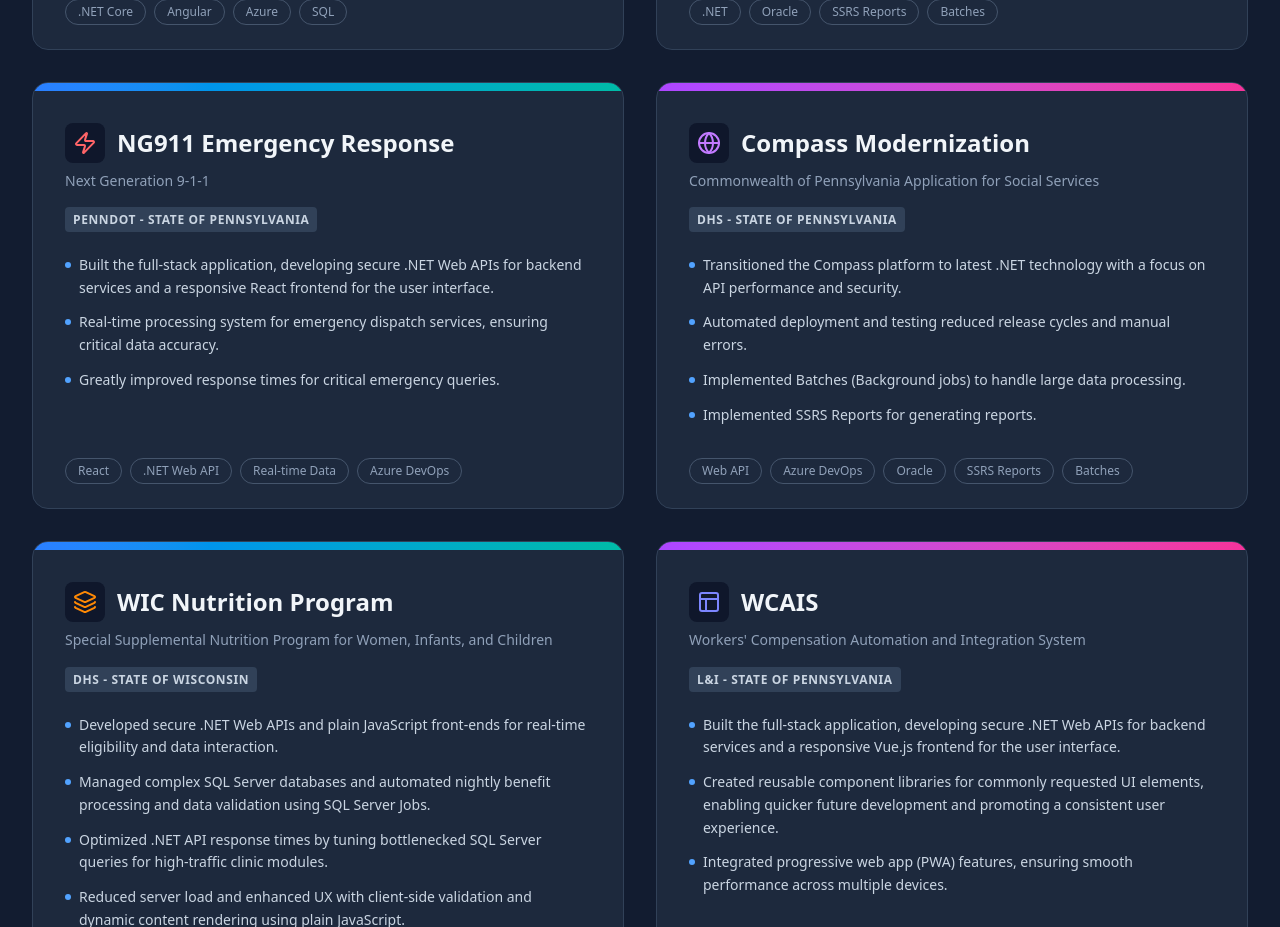
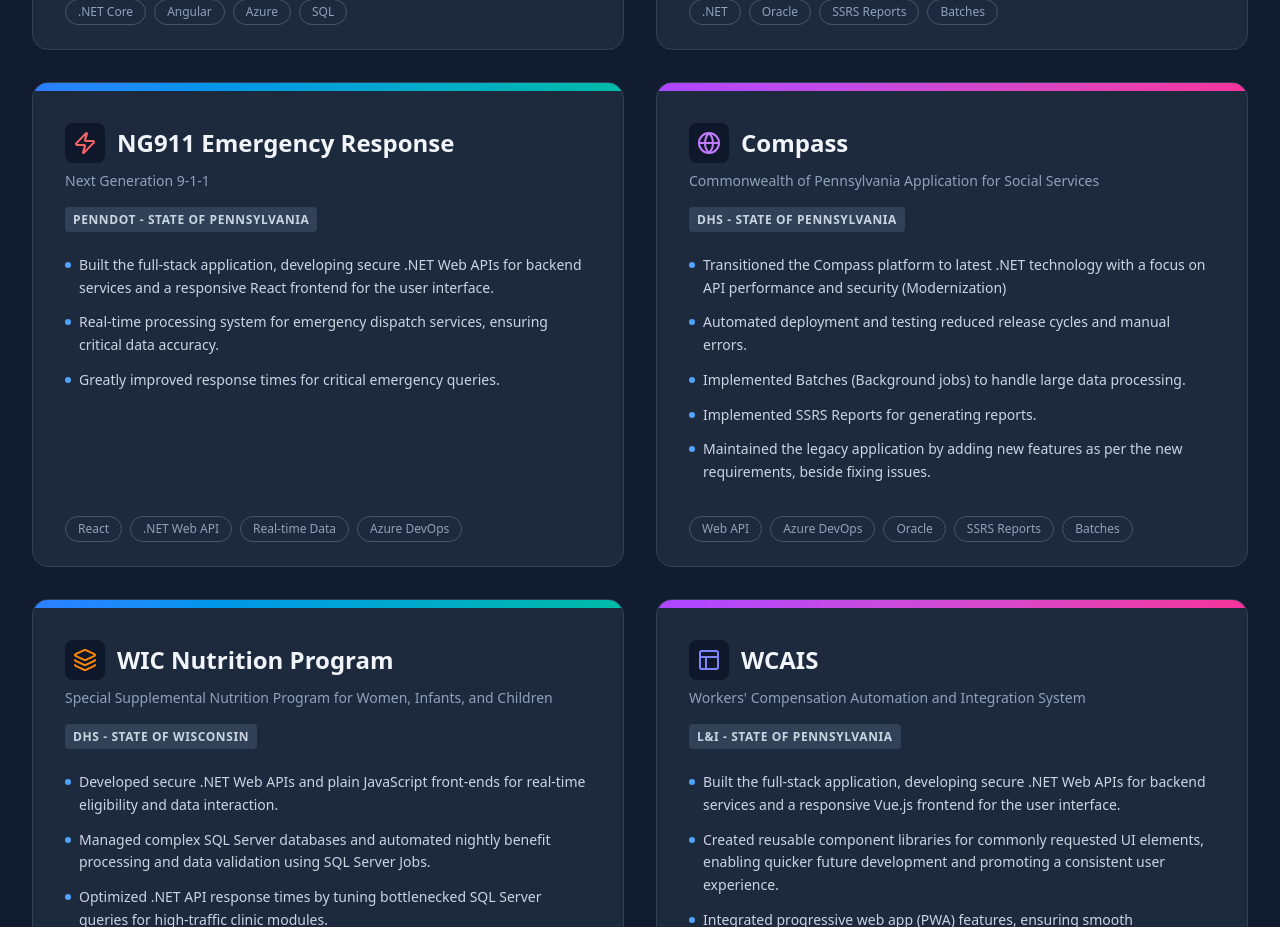
Before and after one commit to ahmed527/portfolio, a React (Vite) app: page / in a window 1280 px wide. Shown: the part 4820-5747 px from the top of the page. Built offline with nearby package versions, Linux system fonts and the light colour scheme.

Commit message:
compass update

```diff
--- a/src/App.tsx
+++ b/src/App.tsx
@@ -322,16 +322,17 @@
 			]
 		},
 		{
-			title: "Compass Modernization",
+			title: "Compass",
 			fullName: "Commonwealth of Pennsylvania Application for Social Services",
 			client: "DHS - State of Pennsylvania",
 			icon: <Globe className="w-6 h-6 text-purple-400" />,
 			tech: ["Web API", "Azure DevOps", "Oracle", "SSRS Reports", "Batches"],
 			details: [
-				"Transitioned the Compass platform to latest .NET technology with a focus on API performance and security.",
+				"Transitioned the Compass platform to latest .NET technology with a focus on API performance and security (Modernization)",
 				"Automated deployment and testing reduced release cycles and manual errors.",
 				"Implemented Batches (Background jobs) to handle large data processing.",
 				"Implemented SSRS Reports for generating reports.",
+				"Maintained the legacy application by adding new features as per the new requirements, beside fixing issues."
 			]
 		},
 		{
```
